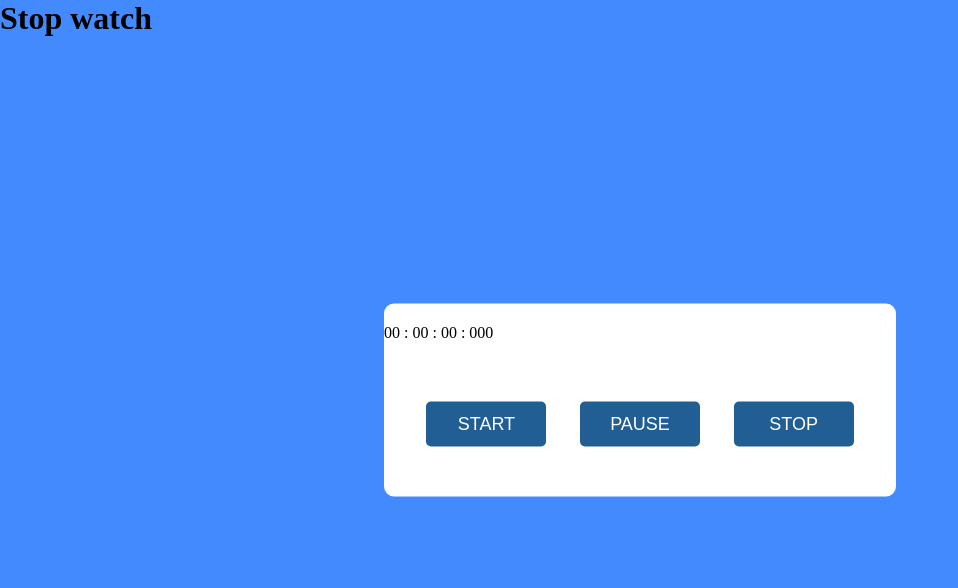
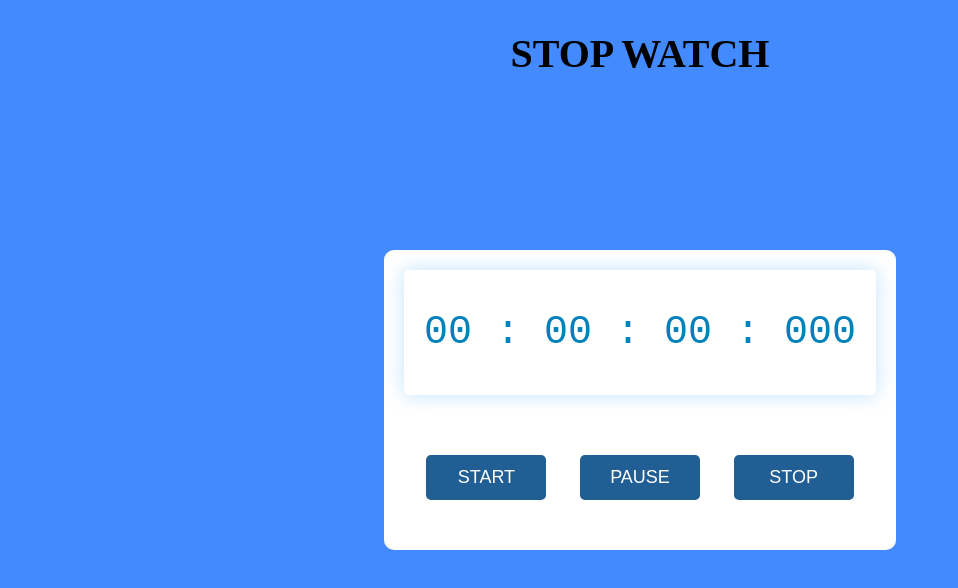
Before and after one commit to GShreya06/Stopwatch, a plain HTML site: page index.html in a window 1280 px wide. Shown: the whole page, without its empty margins (0-958 px from the left). Drawn offline with Linux system fonts and the light colour scheme.

```diff
--- a/index.html
+++ b/index.html
@@ -10,11 +10,11 @@
 </head>
 
 <body>
-    <h1>Stop watch</h1>
+    <h1>STOP WATCH</h1>
     <div class="container">
 
 
-        <div class=”timerDisplay”>
+        <div class= "timerDisplay">
             00 : 00 : 00 : 000
         </div>
         <div class="buttons">
--- a/style.css
+++ b/style.css
@@ -9,7 +9,15 @@
 body {
     background-color: #448aff;
 }
+h1{
+    display: flex;
+    position: relative;
+    justify-content: center;
+    font-size: 40px;
+    align-items: center;
+    margin-top: 30px;
 
+}
 .container {
     background-color: #ffffff;
     width: 40%;
```
Also changed, not shown: file.js (added).
